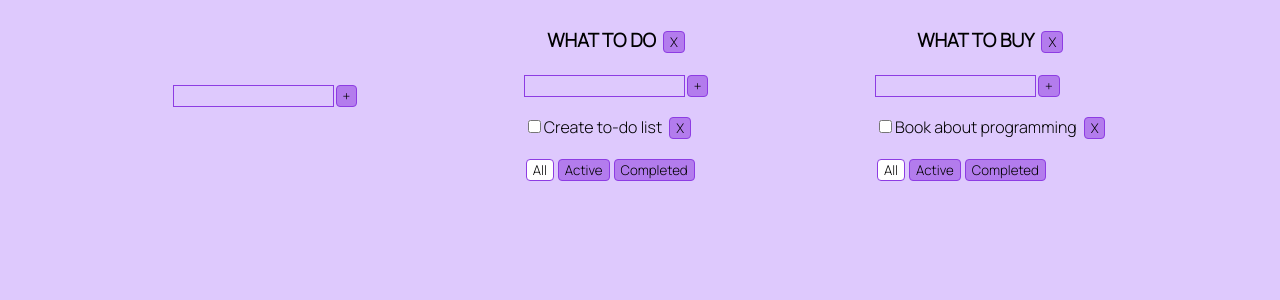
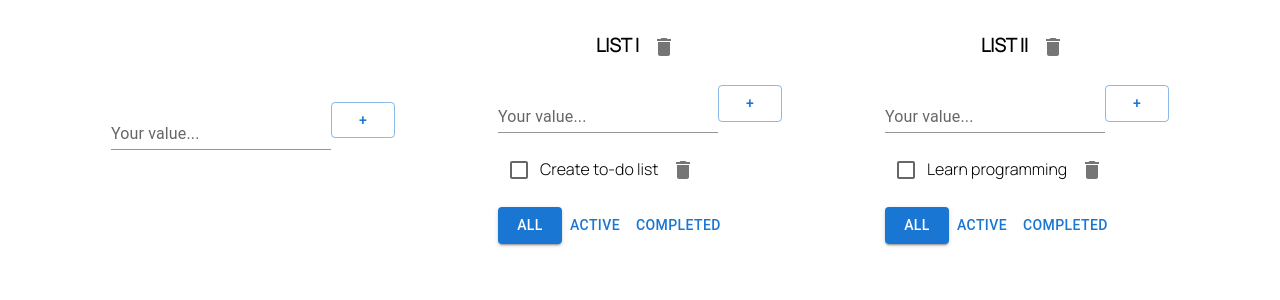
Before and after one commit to TatyanaZakiryanova/To-do-list, a React (Vite) app: page / in a window 1280 px wide. Shown: the top 300 px of the page. Built offline with nearby package versions, Linux system fonts and the light colour scheme.

Commit message:
created styles with material ui

```diff
--- a/package.json
+++ b/package.json
@@ -10,6 +10,10 @@
     "preview": "vite preview"
   },
   "dependencies": {
+    "@emotion/react": "^11.11.3",
+    "@emotion/styled": "^11.11.0",
+    "@mui/icons-material": "^5.15.7",
+    "@mui/material": "^5.15.7",
     "@types/uuid": "^9.0.7",
     "react": "^18.2.0",
     "react-dom": "^18.2.0",
--- a/src/AddItemForm.tsx
+++ b/src/AddItemForm.tsx
@@ -1,4 +1,5 @@
 import React, {ChangeEvent, KeyboardEvent, useState} from 'react';
+import { Button, TextField } from '@mui/material';
 
 type AddItemFormPropsType = {
     addItem: (title: string) => void;
@@ -26,14 +27,14 @@ export function AddItemForm(props: AddItemFormPropsType) {
   };
   return (
     <div>
-      <input
+      <TextField id="standard-basic" label="Your value..." variant="standard"
         value={title}
         onChange={onChangeHandler}
         onKeyPress={onKeyPressHandler}
-        className={error ? "error" : ""}
+        error={!!error}
+        helperText={error}
       />
-      <button onClick={addTask}>+</button>
-      {error && <div className="error-message">{error}</div>}
+      <Button onClick={addTask} variant={'outlined'} color={'primary'}>+</Button>
     </div>
   );
 }
--- a/src/App.css
+++ b/src/App.css
@@ -1,7 +1,3 @@
-
-* {
-  background-color: rgb(222, 201, 253)
-}
 
 .App {
   display: flex;
@@ -18,24 +14,6 @@
   color: red;
 }
 
-.active-filter {
-  background-color: rgb(255, 255, 255);
-}
-
-button {
-  font-family: 'Manrope', sans-serif;
-  margin: 2px;
-  background-color: rgb(179, 124, 237);
-  border: 1px solid rgb(141, 60, 227);
-  border-radius: 4px;
-}
-
-input {
-  border: 1px solid rgb(141, 60, 227);
-  outline: none;
-  font-family: 'Manrope', sans-serif;
-}
-
 .taskline {
   padding-left: 0px;
   list-style-type: none;
--- a/src/App.tsx
+++ b/src/App.tsx
@@ -22,13 +22,13 @@ function App() {
   let todolistId2 = v1();
 
   let [todolists, setTodolists] = useState<Array<TodolistType>>([
-    { id: todolistId1, title: "WHAT TO DO", filter: "all" },
-    { id: todolistId2, title: "WHAT TO BUY", filter: "all" },
+    { id: todolistId1, title: "LIST I", filter: "all" },
+    { id: todolistId2, title: "LIST II", filter: "all" },
   ]);
 
   let [tasksObj, setTasks] = useState<TasksStateType>({
     [todolistId1]: [{ id: v1(), title: "Create to-do list", isDone: false }],
-    [todolistId2]: [{ id: v1(), title: "Book about programming", isDone: false }],
+    [todolistId2]: [{ id: v1(), title: "Learn programming", isDone: false }],
   });
 
   function changeFilter(value: FilterValuesType, todolistId: string) {
--- a/src/EditableSpan.tsx
+++ b/src/EditableSpan.tsx
@@ -1,3 +1,4 @@
+import { TextField } from "@mui/material";
 import React, {ChangeEvent, useState} from "react";
 
 type EditableSpanPropsType = {
@@ -21,7 +22,7 @@ export function EditableSpan(props: EditableSpanPropsType) {
 
   const onChangeTitleHandler = (e: ChangeEvent<HTMLInputElement>) => setTitle(e.currentTarget.value);
   return editMode ? (
-    <input value={title} onChange={onChangeTitleHandler} onBlur={activateViewMode} autoFocus />
+    <TextField id="standard-basic" variant="standard" value={title} onChange={onChangeTitleHandler} onBlur={activateViewMode} autoFocus />
   ) : (
     <span className="tasktitle" onDoubleClick={activateEditMode}>{props.title}</span>
   );
--- a/src/Todolist.tsx
+++ b/src/Todolist.tsx
@@ -2,6 +2,8 @@ import { FilterValuesType } from "./App";
 import { ChangeEvent, KeyboardEvent, useState } from "react";
 import { AddItemForm } from "./AddItemForm";
 import { EditableSpan } from "./EditableSpan";
+import { Button, Checkbox, IconButton } from "@mui/material";
+import { Delete } from "@mui/icons-material";
 
 export type TaskType = {
   id: string;
@@ -43,7 +45,10 @@ export function Todolist(props: PropsType) {
   return (
     <div>
       <h3 className="header"> <EditableSpan title={props.title} onChange={changeTodolistTitle} />
-      <button onClick={removeTodolist}>X</button></h3>
+      <IconButton aria-label="delete" onClick={removeTodolist}>
+      <Delete />
+      </IconButton>
+      </h3>
      <AddItemForm addItem={addTask} />
       <ul className="taskline">
         {props.tasks.map((t) => {
@@ -57,23 +62,25 @@ export function Todolist(props: PropsType) {
             };
           return (
             <li key={t.id}>
-              <input
-                type="checkbox"
+              <Checkbox
                 onChange={onChangeStatusHandler}
                 checked={t.isDone}
               />
               <EditableSpan title={t.title} onChange={onChangeTitleHandler} />
-              <button onClick={onClickHandler}>
-                X
-              </button>
+              <IconButton aria-label="delete" onClick={onClickHandler}>
+              <Delete />
+              </IconButton>
             </li>
           );
         })}
       </ul>
       <div>
-        <button className={props.filter === 'all' ? "active-filter" : ""}onClick={onAllClickHandler}>All</button>
-        <button className={props.filter === 'active' ? "active-filter" : ""}onClick={onActiveClickHandler}>Active</button>
-        <button className={props.filter === 'completed' ? "active-filter" : ""}onClick={onCompletedClickHandler}>Completed</button>
+        <Button variant={props.filter === "all" ? "contained" : "text"}
+        onClick={onAllClickHandler}>All</Button>
+        <Button variant={props.filter === "active" ? "contained" : "text"}
+        onClick={onActiveClickHandler}>Active</Button>
+        <Button variant={props.filter === "completed" ? "contained" : "text"}
+        onClick={onCompletedClickHandler}>Completed</Button>
       </div>
     </div>
   );
```
Also changed, not shown: 1 other file (tests, documents, lock files or other folders).
